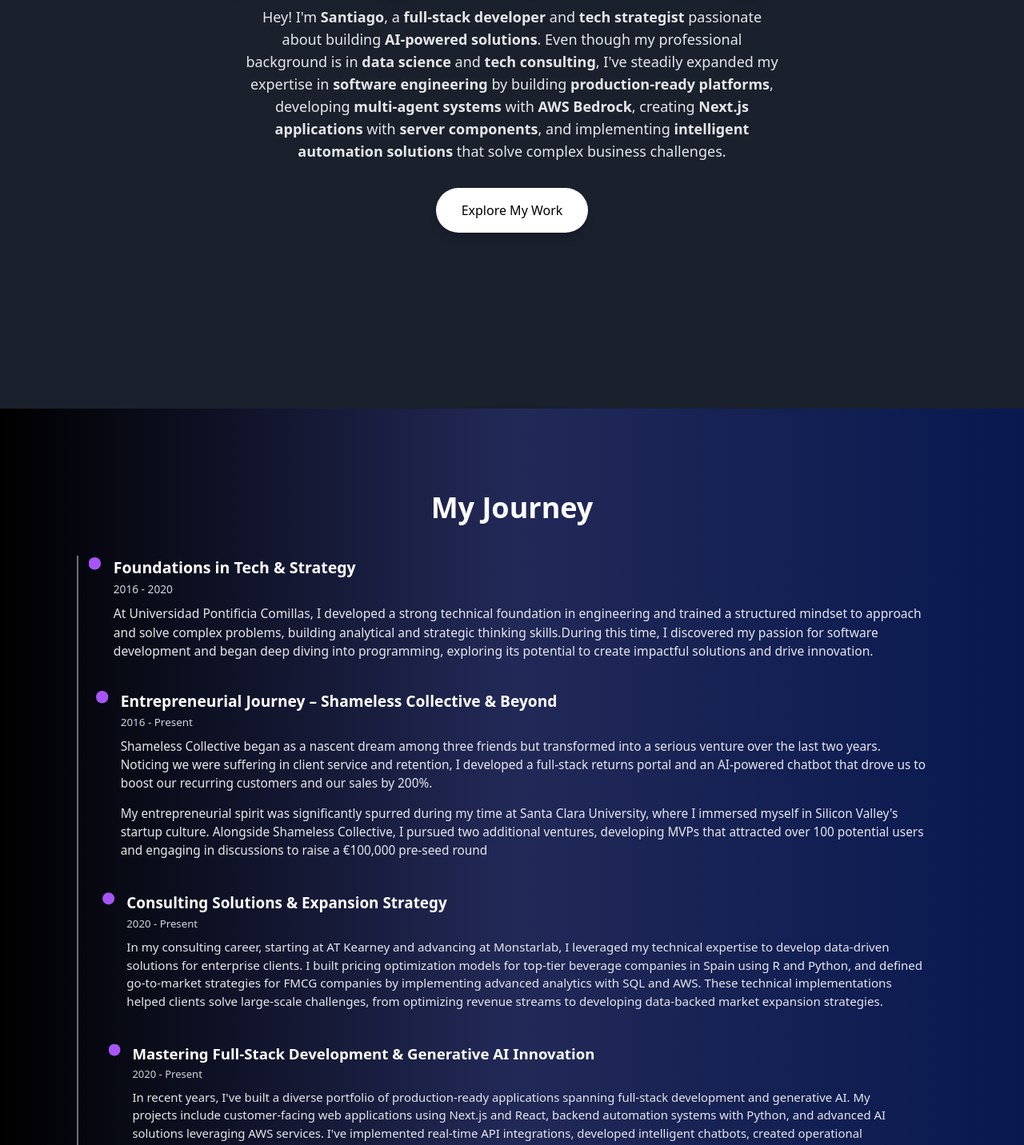
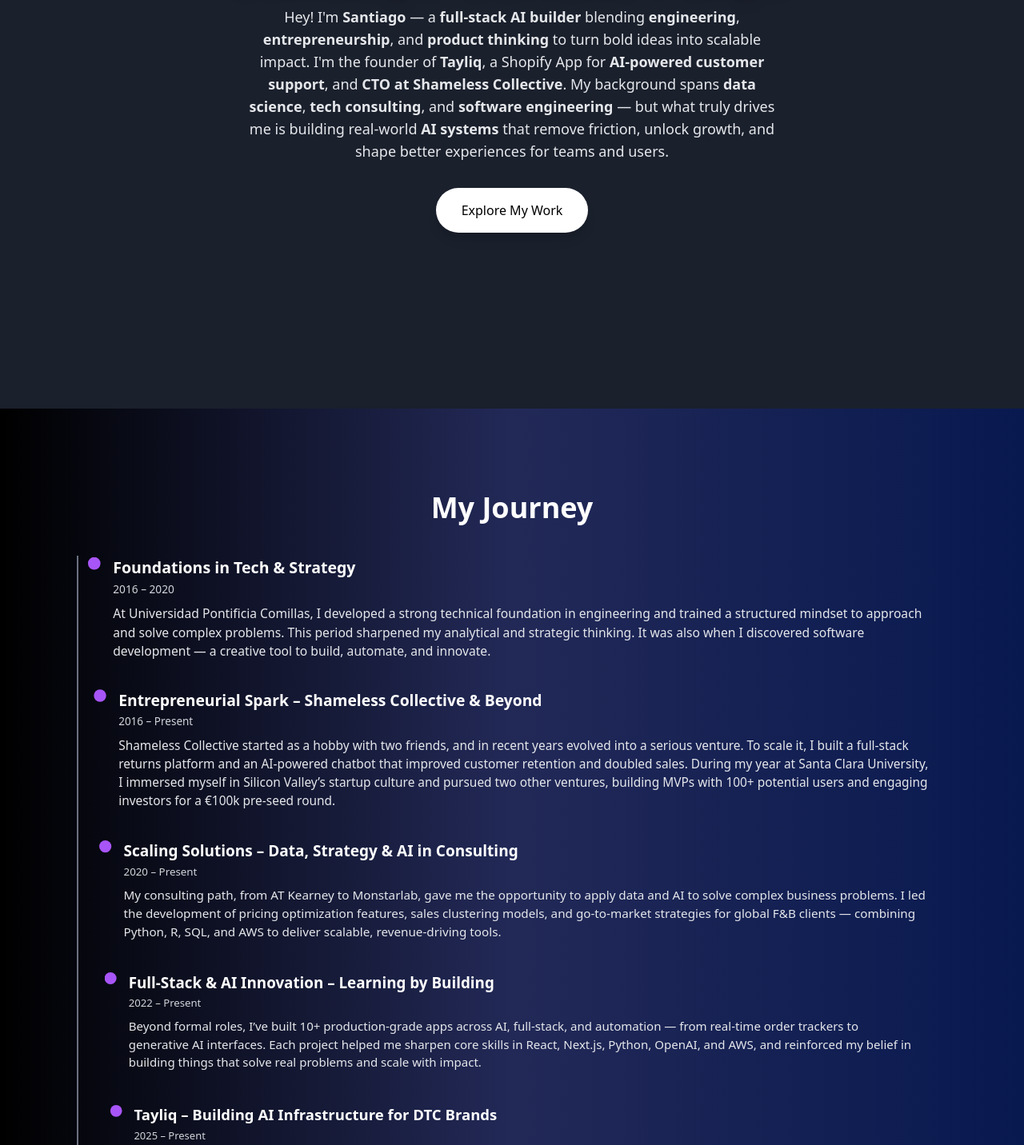
Before and after one commit to gericke98/portfolio, a Next.js app: page / in a window 1280 px wide. Shown: the part 289-1721 px from the top of the page at 80% size. Built offline with nearby package versions, Linux system fonts and the light colour scheme.

Commit message:
hero & path updates

```diff
--- a/app/hero.tsx
+++ b/app/hero.tsx
@@ -38,20 +38,19 @@
           Santiago Gericke Parga
         </h1>
         <p className="mt-4 text-base lg:text-lg text-gray-200 max-w-2xl mx-auto">
-          Hey! I&apos;m <strong>Santiago</strong>, a{" "}
-          <strong>full-stack developer</strong> and{" "}
-          <strong>tech strategist</strong> passionate about building{" "}
-          <strong>AI-powered solutions</strong>. Even though my professional
-          background is in <strong>data science</strong> and{" "}
-          <strong>tech consulting</strong>, I&apos;ve steadily expanded my
-          expertise in <strong>software engineering</strong> by building
-          <strong> production-ready platforms</strong>, developing{" "}
-          <strong>multi-agent systems</strong> with <strong>AWS Bedrock</strong>
-          , creating <strong>Next.js applications</strong> with{" "}
-          <strong>server components</strong>, and implementing{" "}
-          <strong>intelligent automation solutions</strong> that solve complex
-          business challenges.
+          Hey! I&apos;m <strong>Santiago</strong> — a{" "}
+          <strong>full-stack AI builder</strong> blending{" "}
+          <strong>engineering</strong>, <strong>entrepreneurship</strong>, and{" "}
+          <strong>product thinking</strong> to turn bold ideas into scalable
+          impact. I&apos;m the founder of <strong>Tayliq</strong>, a Shopify App
+          for <strong>AI-powered customer support</strong>, and{" "}
+          <strong>CTO at Shameless Collective</strong>. My background spans{" "}
+          <strong>data science</strong>, <strong>tech consulting</strong>, and{" "}
+          <strong>software engineering</strong> — but what truly drives me is{" "}
+          building real-world <strong>AI systems</strong> that remove friction,{" "}
+          unlock growth, and shape better experiences for teams and users.
         </p>
+
         <motion.button
           onClick={onScrollToPath}
           whileHover={{ scale: 1.05 }}
--- a/placeholder.ts
+++ b/placeholder.ts
@@ -1,33 +1,39 @@
 export const timelineData = [
   {
     title: "Foundations in Tech & Strategy",
-    date: "2016 - 2020",
+    date: "2016 – 2020",
     description:
-      "At Universidad Pontificia Comillas, I developed a strong technical foundation in engineering and trained a structured mindset to approach and solve complex problems, building analytical and strategic thinking skills.During this time, I discovered my passion for software development and began deep diving into programming, exploring its potential to create impactful solutions and drive innovation.",
+      "At Universidad Pontificia Comillas, I developed a strong technical foundation in engineering and trained a structured mindset to approach and solve complex problems. This period sharpened my analytical and strategic thinking. It was also when I discovered software development — a creative tool to build, automate, and innovate.",
   },
   {
-    title: "Entrepreneurial Journey – Shameless Collective & Beyond",
-    date: "2016 - Present",
+    title: "Entrepreneurial Spark – Shameless Collective & Beyond",
+    date: "2016 – Present",
     description:
-      "Shameless Collective began as a nascent dream among three friends but transformed into a serious venture over the last two years. Noticing we were suffering in client service and retention, I developed a full-stack returns portal and an AI-powered chatbot that drove us to boost our recurring customers and our sales by 200%.\u2028\u2028My entrepreneurial spirit was significantly spurred during my time at Santa Clara University, where I immersed myself in Silicon Valley's startup culture. Alongside Shameless Collective, I pursued two additional ventures, developing MVPs that attracted over 100 potential users and engaging in discussions to raise a €100,000 pre-seed round",
+      "Shameless Collective started as a hobby with two friends, and in recent years evolved into a serious venture. To scale it, I built a full-stack returns platform and an AI-powered chatbot that improved customer retention and doubled sales. During my year at Santa Clara University, I immersed myself in Silicon Valley’s startup culture and pursued two other ventures, building MVPs with 100+ potential users and engaging investors for a €100k pre-seed round.",
   },
   {
-    title: "Consulting Solutions & Expansion Strategy",
-    date: "2020 - Present",
+    title: "Scaling Solutions – Data, Strategy & AI in Consulting",
+    date: "2020 – Present",
     description:
-      "In my consulting career, starting at AT Kearney and advancing at Monstarlab, I leveraged my technical expertise to develop data-driven solutions for enterprise clients. I built pricing optimization models for top-tier beverage companies in Spain using R and Python, and defined go-to-market strategies for FMCG companies by implementing advanced analytics with SQL and AWS. These technical implementations helped clients solve large-scale challenges, from optimizing revenue streams to developing data-backed market expansion strategies.",
+      "My consulting path, from AT Kearney to Monstarlab, gave me the opportunity to apply data and AI to solve complex business problems. I led the development of pricing optimization features, sales clustering models, and go-to-market strategies for global F&B clients — combining Python, R, SQL, and AWS to deliver scalable, revenue-driving tools.",
   },
   {
-    title: "Mastering Full-Stack Development & Generative AI Innovation",
-    date: "2020 - Present",
+    title: "Full-Stack & AI Innovation – Learning by Building",
+    date: "2022 – Present",
     description:
-      "In recent years, I've built a diverse portfolio of production-ready applications spanning full-stack development and generative AI. My projects include customer-facing web applications using Next.js and React, backend automation systems with Python, and advanced AI solutions leveraging AWS services. I've implemented real-time API integrations, developed intelligent chatbots, created operational automation tools, and deployed machine learning models.",
+      "Beyond formal roles, I’ve built 10+ production-grade apps across AI, full-stack, and automation — from real-time order trackers to generative AI interfaces. Each project helped me sharpen core skills in React, Next.js, Python, OpenAI, and AWS, and reinforced my belief in building things that solve real problems and scale with impact.",
+  },
+  {
+    title: "Tayliq – Building AI Infrastructure for DTC Brands",
+    date: "2025 – Present",
+    description:
+      "As CEO & Co-founder of Tayliq, I launched a Shopify App that equips DTC brands with AI-powered customer support. I built secure authentication, embedded UI, and real-time backend architecture using Remix, GraphQL, and GPT-4. We onboarded early clients organically, demonstrating tangible gains in CX and cost efficiency. Tayliq is the product of everything I’ve learned — tech, design, product, and execution — coming together.",
   },
   {
     title: "The Next Chapter – Bay Area & Beyond",
     date: "Present & Future",
     description:
-      "After making the most of the experiences along my journey, I am ready to embrace the next adventure: growing in the Bay Area, a global hub of innovation and entrepreneurship. I'm excited to join a tech company where I can apply my technical skills and business experience to solve meaningful problems. My goal is to work with a talented team on products I believe in, while continuing to develop as both an engineer and entrepreneur.",
+      "After years of building, learning, and leading, I’m ready for the next challenge: growing in the Bay Area — a global hub of innovation. I’m looking to join a high-impact tech company where I can combine my engineering skills, product mindset, and entrepreneurial energy to shape the future with AI-powered solutions that matter.",
   },
 ];
 
```
